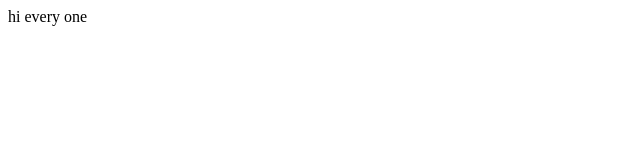
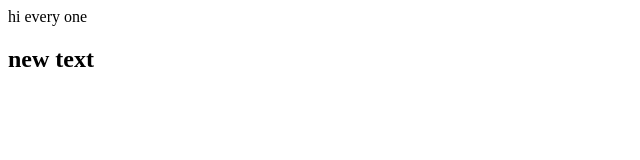
Before and after one commit to mandarkadam7/project2, a plain HTML site: page index.html in a window 1280 px wide. Shown: the whole page, without its empty margins (0-640 px from the left). Drawn offline with Linux system fonts and the light colour scheme.

Commit message:
text message added

```diff
--- a/index.html
+++ b/index.html
@@ -5,5 +5,6 @@
 </head>
 <body>
     hi every one
+    <h2>new text<h2>
 </body>
 </html>
```
